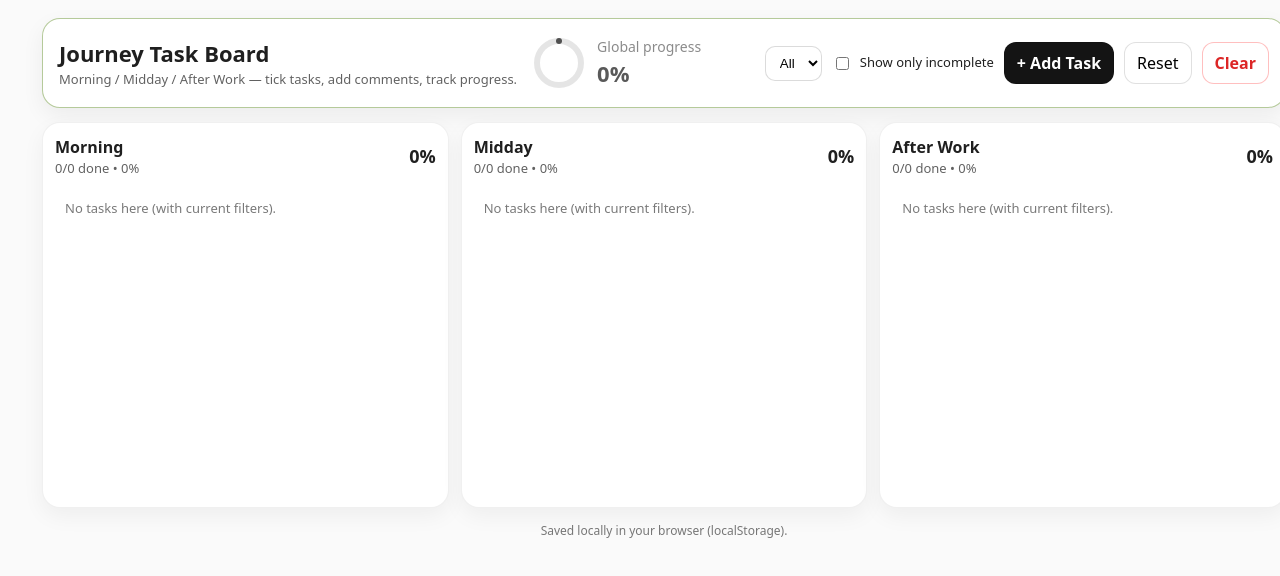
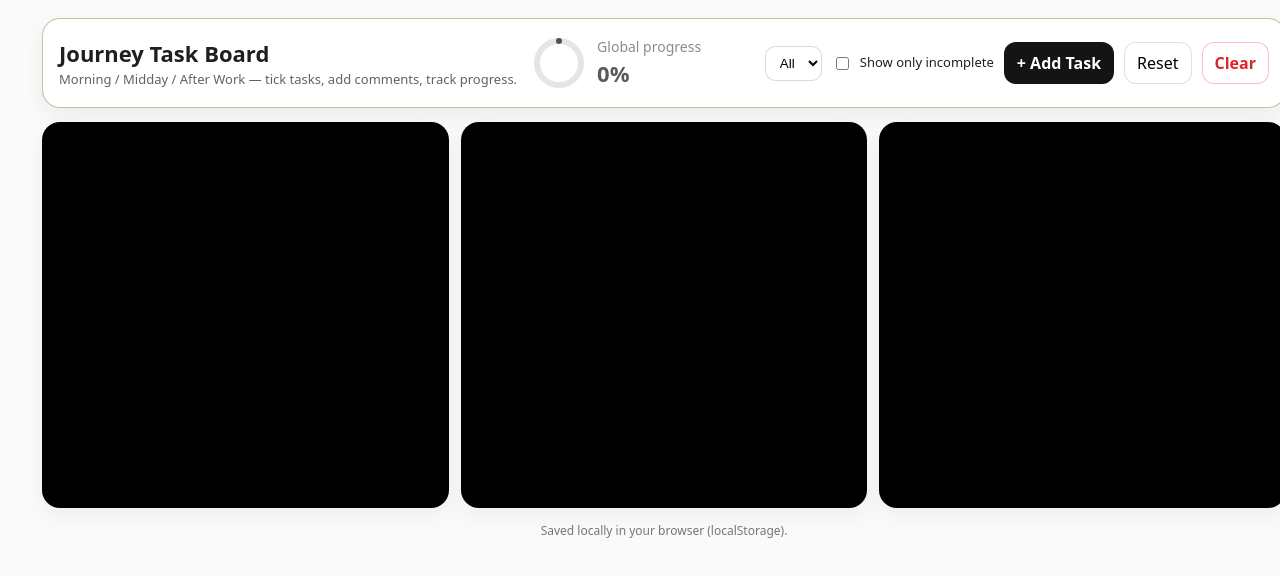
Before and after one commit to PouletCodex/Journey-Board, a React (Vite) app: page / in a window 1280 px wide. Shown: the top 576 px of the page. Built offline with nearby package versions, Linux system fonts and the light colour scheme.

Commit message:
Update drag and drop

```diff
--- a/src/App.tsx
+++ b/src/App.tsx
@@ -567,7 +567,7 @@ export default function JourneyTaskBoard() {
                 <div
                   key={s}
                   style={{
-                    background: "white",
+                    background: "black",
                     borderRadius: 18,
                     padding: 12,
                     border: "1px solid rgba(0,0,0,0.06)",
```
